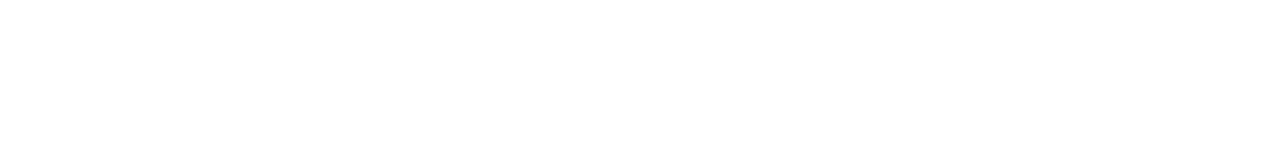
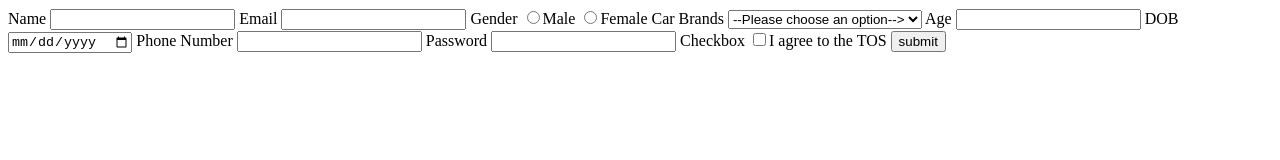
Before and after one commit to acciojob/signup-form-car-akashthele, a website: page main.html in a window 1280 px wide. Drawn offline with Linux system fonts and the light colour scheme.

Commit message:
created a submission

```diff
--- a/main.html
+++ b/main.html
@@ -8,6 +8,66 @@
 
 <body>
 	<!-- the entire body must be written by student -->
+	<form>
+		<label for="name">Name</label>
+		<input type ="text" >
+
+		<label for="email">Email </label>
+		<input type ="Email">
+
+
+
+		<label for="gender">Gender</label>
+		<input type="radio" name="gender">Male
+		<input type="radio" name="gender">Female
+
+		<label for="Car brands">Car Brands </label>
+		<select >
+				<option>--Please choose an option--></option>
+					<option>BMW</option>
+					<option>Audi</option>
+					<option>Mercedez</option>
+		</select>
+
+
+
+		<label for="age">Age </label>
+		<input type ="number">
+
+		<label for="dob">DOB </label>
+		<input type ="date">
+
+		<label for="phone number">Phone Number </label>
+		<input type ="tel">
+
+
+		<label for="password">Password </label>
+		<input type ="password">
+
+		<label for="checkbox">Checkbox </label>
+		<input type ="checkbox" required>I agree to the TOS
+
+		<button type="submit"> submit</button>
+
+
+
+
+
+
+
+
+
+	</form>
+
+
+
+
+
+
+
+
+
+
     <script type="text/javascript" src="./script.js">
 </script>
 
```
